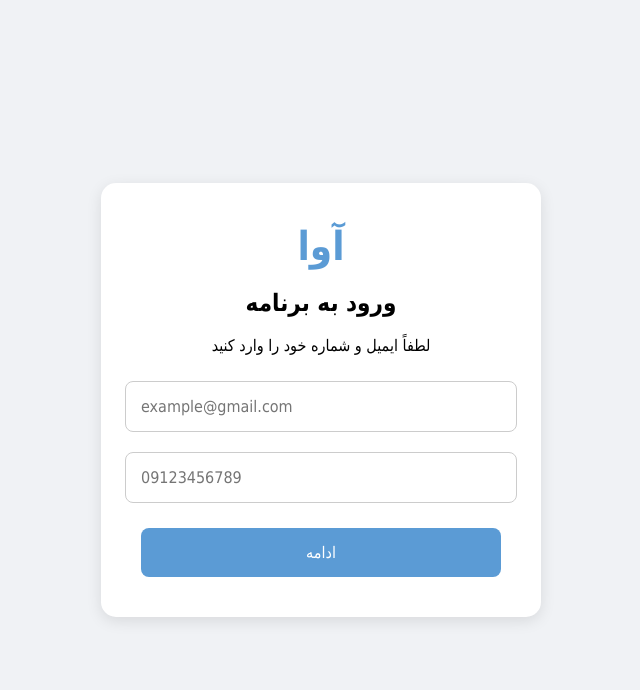
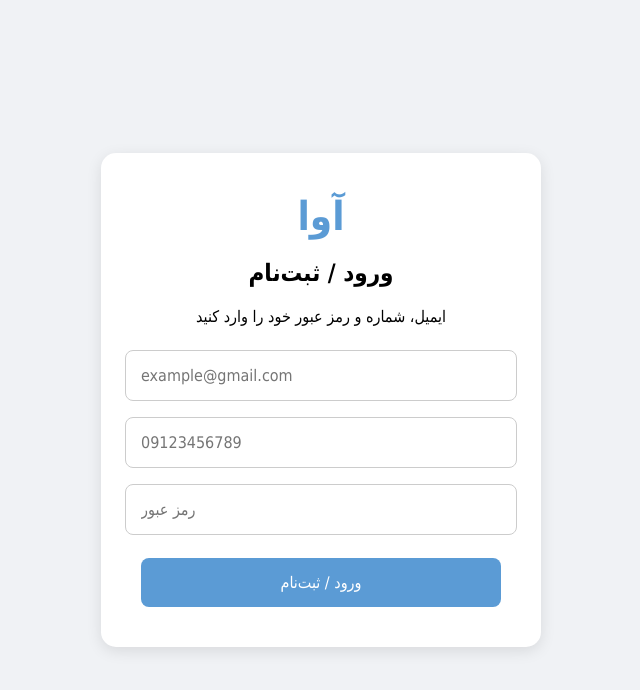
Before and after one commit to azhwan528-wq/chat-app, a Python web app: template templates/login.html in a window 1280 px wide. Shown: the top 690 px of the page, without its empty margins (319-959 px from the left). Run offline with Jinja, Linux system fonts and the light colour scheme; the template is opened without the code that fills it, so the values that code supplies are empty.

Commit message:
Update login.html

```diff
--- a/templates/login.html
+++ b/templates/login.html
@@ -3,12 +3,12 @@
 <head>
     <meta charset="UTF-8">
     <meta name="viewport" content="width=device-width, initial-scale=1.0">
-    <title>پیام‌رسان آوا | ورود</title>
+    <title>پیام‌رسان آوا | ورود / ثبت‌نام</title>
     <style>
         body { font-family: 'Tahoma', sans-serif; background-color: #f0f2f5; display: flex; justify-content: center; align-items: center; height: 100vh; margin: 0; }
         .box { background: white; width: 100%; max-width: 400px; padding: 40px 20px; border-radius: 15px; box-shadow: 0 4px 15px rgba(0,0,0,0.1); text-align: center; }
         .logo { font-size: 40px; font-weight: bold; color: #5b9bd5; margin-bottom: 20px; }
-        input { width: 90%; padding: 15px; margin: 10px 0; border: 1px solid #ccc; border-radius: 8px; font-family: 'Tahoma'; font-size: 16px; direction: ltr; text-align: left; }
+        input { width: 90%; padding: 15px; margin: 8px 0; border: 1px solid #ccc; border-radius: 8px; font-family: 'Tahoma'; font-size: 16px; direction: ltr; text-align: left; }
         .btn { background: #5b9bd5; color: white; border: none; padding: 15px 40px; border-radius: 8px; font-size: 16px; cursor: pointer; font-family: 'Tahoma'; margin-top: 15px; width: 90%; }
         .alert-error { background-color: #f8d7da; color: #721c24; padding: 10px; border-radius: 5px; margin-bottom: 15px; font-size: 14px; }
         .alert-success { background-color: #d4edda; color: #155724; padding: 10px; border-radius: 5px; margin-bottom: 15px; font-size: 14px; }
@@ -17,8 +17,9 @@
 <body>
     <div class="box">
         <div class="logo">آوا</div>
-        <h2>ورود به برنامه</h2>
-        <p>لطفاً ایمیل و شماره خود را وارد کنید</p>
+        <h2>ورود / ثبت‌نام</h2>
+        <p>ایمیل، شماره و رمز عبور خود را وارد کنید</p>
+
         {% with messages = get_flashed_messages(with_categories=true) %}
           {% if messages %}
             {% for category, message in messages %}
@@ -26,10 +27,12 @@
             {% endfor %}
           {% endif %}
         {% endwith %}
+
         <form method="POST">
             <input type="email" name="email" placeholder="example@gmail.com" required>
             <input type="tel" name="phone" placeholder="09123456789" required>
-            <button type="submit" class="btn">ادامه</button>
+            <input type="password" name="password" placeholder="رمز عبور" required>
+            <button type="submit" class="btn">ورود / ثبت‌نام</button>
         </form>
     </div>
 </body>
```
